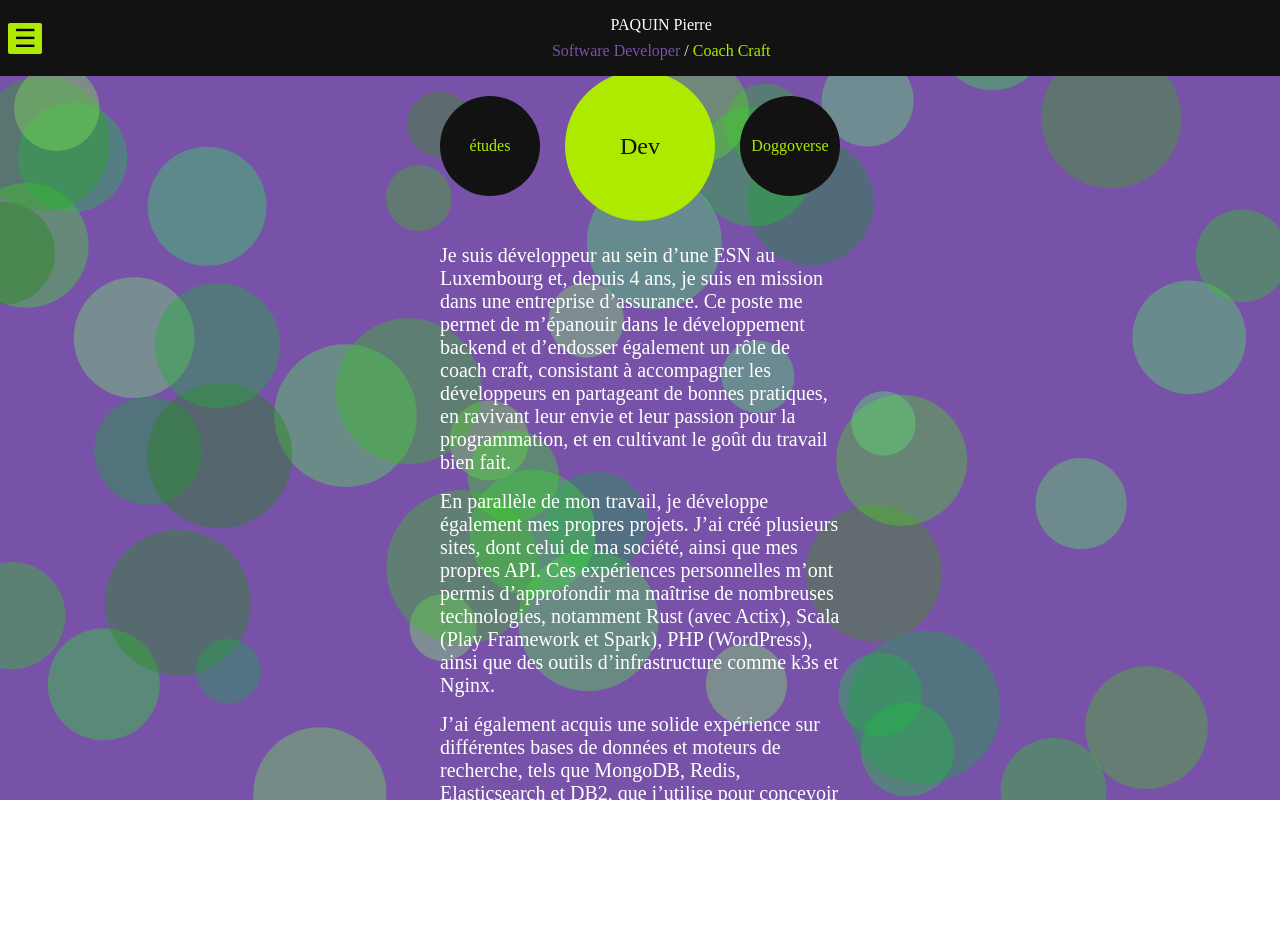
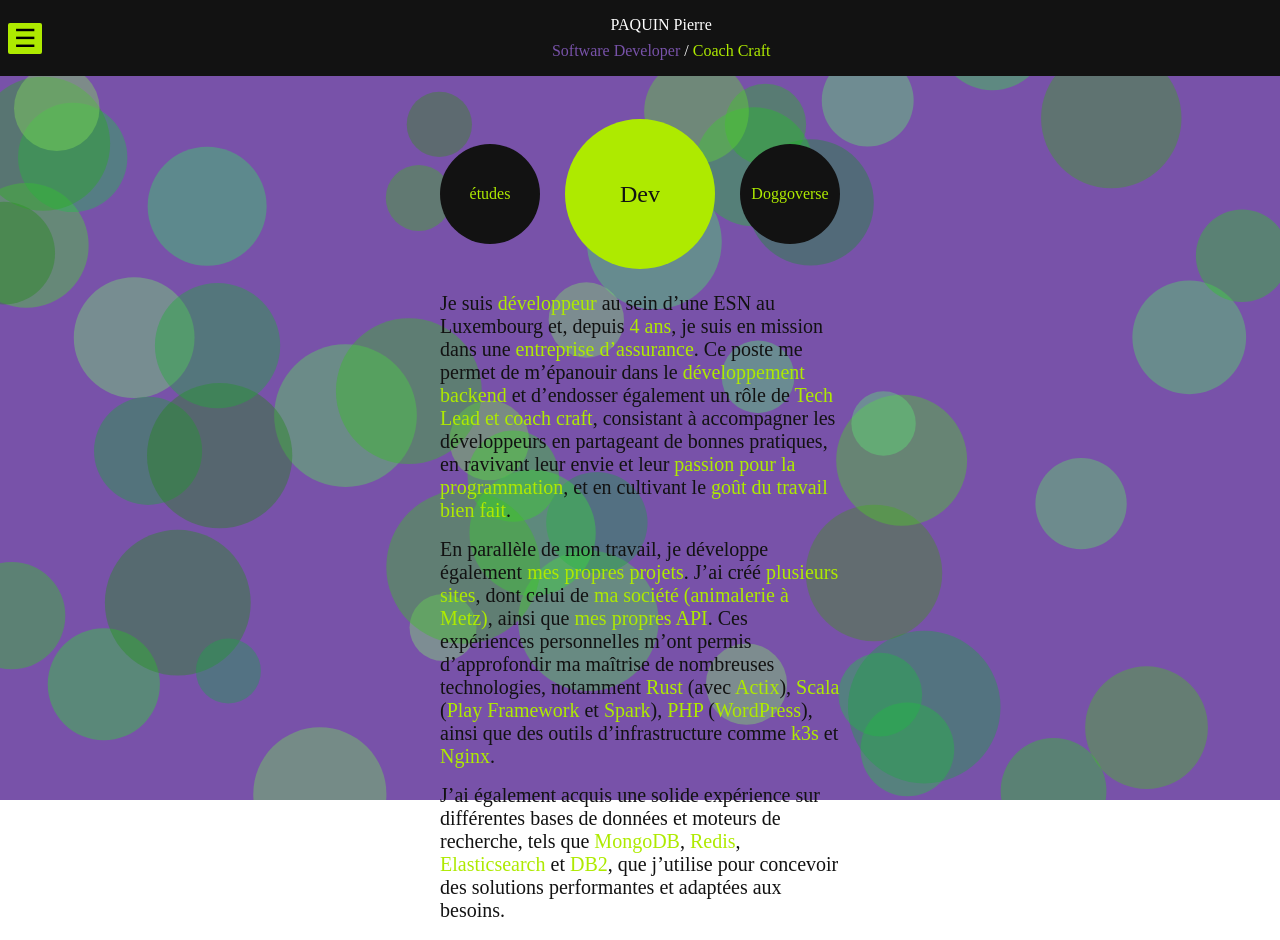
Before and after one commit to paq1/pierre-paquin-frontend, an Angular app: page /about in a window 1280 px wide. Shown: the top 940 px of the page. Built offline with nearby package versions, Linux system fonts and the light colour scheme.

Commit message:
feat(about): surligner les elements important

```diff
--- a/src/app/pages/about/about.component.html
+++ b/src/app/pages/about/about.component.html
@@ -1,5 +1,5 @@
 <div
-  class="u-is-flex u-flex-center u-has-padding-top-96">
+  class="u-is-flex u-flex-center u-has-padding-top-144">
 
   <div class="u-is-flex u-flex-center u-flex-column">
     <div class="u-is-flex u-flex-align-center-justify-space-between u-full-size u-has-margin-bottom-48">
@@ -22,17 +22,17 @@
 
       @if (isSelectedDev) {
 
-        <span class="u-is-txt-20 u-txt-white u-has-margin-bottom-16">Je suis développeur au sein d’une ESN au Luxembourg et, depuis 4 ans, je suis en mission dans une entreprise d’assurance. Ce poste me permet de m’épanouir dans le développement backend et d’endosser également un rôle de coach craft, consistant à accompagner les développeurs en partageant de bonnes pratiques, en ravivant leur envie et leur passion pour la programmation, et en cultivant le goût du travail bien fait.</span>
-        <span class="u-is-txt-20 u-txt-white u-has-margin-bottom-16">En parallèle de mon travail, je développe également mes propres projets. J’ai créé plusieurs sites, dont celui de ma société, ainsi que mes propres API. Ces expériences personnelles m’ont permis d’approfondir ma maîtrise de nombreuses technologies, notamment Rust (avec Actix), Scala (Play Framework et Spark), PHP (WordPress), ainsi que des outils d’infrastructure comme k3s et Nginx.</span>
-        <span class="u-is-txt-20 u-txt-white u-has-margin-bottom-16">J’ai également acquis une solide expérience sur différentes bases de données et moteurs de recherche, tels que MongoDB, Redis, Elasticsearch et DB2, que j’utilise pour concevoir des solutions performantes et adaptées aux besoins.</span>
-        <span class="u-is-txt-20 u-txt-white u-has-margin-bottom-16">Au-delà de mes compétences techniques, j’occupe un rôle de Tech Lead et de coach craft. J’accompagne les développeurs dans leur progression, en transmettant de bonnes pratiques de programmation et en encourageant l’excellence technique. J’interviens également dans le recrutement, où j’évalue les candidats aussi bien sur leurs compétences que sur leur potentiel d’évolution, avec pour objectif de constituer des équipes motivées, passionnées et performantes.</span>
+        <span class="u-is-txt-20 u-txt-dark u-has-margin-bottom-16">Je suis <span class="u-txt-green">développeur</span> au sein d’une ESN au Luxembourg et, depuis <span class="u-txt-green">4 ans</span>, je suis en mission dans une <span class="u-txt-green">entreprise d’assurance</span>. Ce poste me permet de m’épanouir dans le <span class="u-txt-green">développement backend</span> et d’endosser également un rôle de <span class="u-txt-green">Tech Lead et coach craft</span>, consistant à accompagner les développeurs en partageant de bonnes pratiques, en ravivant leur envie et leur <span class="u-txt-green">passion pour la programmation</span>, et en cultivant le <span class="u-txt-green">goût du travail bien fait</span>.</span>
+        <span class="u-is-txt-20 u-txt-dark u-has-margin-bottom-16">En parallèle de mon travail, je développe également <span class="u-txt-green">mes propres projets</span>. J’ai créé <span class="u-txt-green">plusieurs sites</span>, dont celui de <span class="u-txt-green">ma société (animalerie à Metz)</span>, ainsi que <span class="u-txt-green">mes propres API</span>. Ces expériences personnelles m’ont permis d’approfondir ma maîtrise de nombreuses technologies, notamment <span class = "u-txt-green">Rust</span> (avec <span class = "u-txt-green">Actix</span>), <span class = "u-txt-green">Scala</span> (<span class="u-txt-green">Play Framework</span> et <span class="u-txt-green">Spark</span>), <span class = "u-txt-green">PHP</span> (<span class = "u-txt-green">WordPress</span>), ainsi que des outils d’infrastructure comme <span class = "u-txt-green">k3s</span> et <span class = "u-txt-green">Nginx</span>.</span>
+        <span class="u-is-txt-20 u-txt-dark u-has-margin-bottom-16">J’ai également acquis une solide expérience sur différentes bases de données et moteurs de recherche, tels que <span class="u-txt-green">MongoDB</span>, <span class="u-txt-green">Redis</span>, <span class="u-txt-green">Elasticsearch</span> et <span class="u-txt-green">DB2</span>, que j’utilise pour concevoir des solutions performantes et adaptées aux besoins.</span>
+        <span class="u-is-txt-20 u-txt-dark u-has-margin-bottom-16">Au-delà de mes compétences techniques, j’occupe un rôle de <span class="u-txt-green">Tech Lead</span> et de <span class="u-txt-green">coach craft</span>. <span class="u-txt-green">J’accompagne</span> les développeurs dans leur progression, en <span class="u-txt-green">transmettant de bonnes pratiques</span> de programmation et en encourageant l’excellence technique. J’interviens également <span class="u-txt-green">dans le recrutement</span>, où j’évalue les candidats aussi bien sur leurs compétences que sur leur potentiel d’évolution, avec pour objectif de <span class="u-txt-green">constituer des équipes motivées, passionnées et performantes</span>.</span>
       } @else if (isSelectedEtude) {
-        <span class="u-is-txt-20 u-txt-white u-has-margin-bottom-16">J’ai commencé mes études d’informatique à la faculté de Metz (UFR MIM), où j’ai obtenu ma licence en 2019, puis mon master en Interactions Homme-Machine (IHM) en 2021 avec la mention « très bien ».</span>
-        <span class="u-is-txt-20 u-txt-white u-has-margin-bottom-16">J’ai choisi cette formation et cette spécialisation car la programmation est une passion qui m’anime depuis la fin du collège, où j’ai codé mes premiers sites web, puis au lycée, où j’ai développé mes premiers jeux vidéo.</span>
-        <span class="u-is-txt-20 u-txt-white u-has-margin-bottom-16">J’ai également suivi une formation en ligne dédiée au développement de jeux vidéo pendant un an. J’y ai appris à programmer des jeux entièrement en code (Lua, C, C++, C#) et participé à mes premières compétitions de création de jeux en ligne.</span>
+        <span class="u-is-txt-20 u-txt-dark u-has-margin-bottom-16">J’ai commencé mes <span class="u-txt-green">études d’informatique</span> à la faculté de <span class="u-txt-green">Metz (UFR MIM)</span>, où j’ai obtenu ma <span class="u-txt-green">licence en 2019</span>, puis mon <span class="u-txt-green">master</span> en <span class="u-txt-green">Interactions Homme-Machine (IHM) en 2021</span> avec la <span class="u-txt-green">mention « très bien ».</span></span>
+        <span class="u-is-txt-20 u-txt-dark u-has-margin-bottom-16">J’ai choisi cette formation et cette <span class="u-txt-green">spécialisation</span> car la <span class="u-txt-green">programmation</span> est une <span class="u-txt-green">passion</span> qui m’anime depuis la fin du collège, où j’ai codé mes premiers <span class="u-txt-green">sites web</span>, puis au lycée, où j’ai <span class="u-txt-green">développé</span> mes premiers <span class="u-txt-green">jeux vidéo</span>.</span>
+        <span class="u-is-txt-20 u-txt-dark u-has-margin-bottom-16">J’ai également <span class="u-txt-green">suivi une formation en ligne</span> dédiée au <span class="u-txt-green">développement de jeux vidéo</span> pendant <span class="u-txt-green">1 an</span>. J’y ai appris à programmer des jeux entièrement en code <span class="u-txt-green">(Lua, C, C++, C#)</span> et participé à mes premières <span class="u-txt-green">compétitions de création de jeux en ligne</span>.</span>
       } @else if (isSelectedDoggoverse) {
-        <span class="u-is-txt-20 u-txt-white u-has-margin-bottom-16">En parallèle de mon parcours dans le développement, j’ai cofondé avec ma compagne un concept store canin, une aventure entrepreneuriale qui me permet de concilier mes compétences techniques avec une autre de mes grandes passions : les animaux.</span>
-        <span class="u-is-txt-20 u-txt-white">Aujourd’hui, je mets mon énergie et ma créativité au service de deux univers qui me tiennent à cœur : le code et les chiens.</span>
+        <span class="u-is-txt-20 u-txt-dark u-has-margin-bottom-16">En parallèle de mon parcours dans le développement, j’ai <span class="u-txt-green">cofondé avec ma compagne</span> un <span class="u-txt-green">concept store canin</span>, une <span class="u-txt-green">aventure entrepreneuriale</span> qui me permet de concilier mes compétences techniques avec une <span class="u-txt-green">autre</span> de mes grandes <span class="u-txt-green">passions</span> : <span class="u-txt-green">les animaux</span>.</span>
+        <span class="u-is-txt-20 u-txt-dark">Aujourd’hui, je mets <span class="u-txt-green">mon énergie et ma créativité</span> au service de <span class="u-txt-green">deux univers</span> qui me tiennent à cœur : <span class="u-txt-green">le code et les chiens</span>.</span>
       }
 
     </div>
--- a/src/app/pages/shared/menu/menu.component.html
+++ b/src/app/pages/shared/menu/menu.component.html
@@ -2,7 +2,7 @@
   class="u-is-fixed u-has-full-width u-bg-dark"
   style="z-index: 1000">
   <div class="u-is-flex u-flex-center u-has-padding-top-16 u-has-padding-bottom-16">
-    <button class="btn" (click)="onClickMenuBurger()">☰</button>
+    <button class="ButtonBurger" (click)="onClickMenuBurger()">☰</button>
     <div class="u-has-full-width u-is-flex u-flex-column u-flex-center">
       <div (click)="onClickTitle()" class="TitleMenu u-is-flex u-flex-column u-flex-center">
         <span class="u-txt-white u-has-margin-bottom-8">PAQUIN Pierre</span>
@@ -20,10 +20,10 @@
       class="u-is-flex u-flex-center u-has-full-width">
       <ul
         class="u-is-flex u-flex-center u-flex-column u-txt-white u-has-full-width u-list-no-bullet">
-        <li><a class="paq-link-18" (click)="onClickHome()">Home</a></li>
-        <li><a class="paq-link-18" (click)="onClickAbout()">A propos</a></li>
-        <li><a class="paq-link-18" (click)="onClickPortfolio()">Mon Portfolio</a></li>
-        <li><a class="paq-link-18" href="https://www.doggoverse.fr">Mon entreprise (site Doggoverse)</a></li>
+        <li><a class="LienMenu" (click)="onClickHome()">Home</a></li>
+        <li><a class="LienMenu" (click)="onClickAbout()">A propos</a></li>
+        <li><a class="LienMenu" (click)="onClickPortfolio()">Mon Portfolio</a></li>
+        <li><a class="LienMenu" href="https://www.doggoverse.fr">Mon entreprise (site Doggoverse)</a></li>
       </ul>
     </div>
   }
--- a/src/app/pages/shared/menu/menu.component.scss
+++ b/src/app/pages/shared/menu/menu.component.scss
@@ -5,27 +5,29 @@
   }
 }
 
+
+.LienMenu {
+  display: inline-block;
+  font-size: 18px;
+  text-decoration: none;
+  color: white;
+
+  &:hover {
+    cursor: pointer;
+    color: #AEEA00;
+    animation: shake 0.4s ease;
+  }
+}
+
+
 @keyframes shake {
   0%, 100% { transform: translateX(0); }
   20%, 60% { transform: translateX(-10px); }
   40%, 80% { transform: translateX(10px); }
 }
 
-.paq-link-18 {
-  font-size: 18px;
-  text-decoration: none;
-  color: white;
-  transition-duration: 0.8s;
 
-  &:hover {
-    cursor: pointer;
-    color: #AEEA00;
-    font-size: 25px;
-    transition-duration: 0.4s;
-  }
-}
-
-.btn {
+.ButtonBurger {
   margin-left: 8px;
   background-color: #AEEA00;
   border: none;
--- a/src/styles/utilities.scss
+++ b/src/styles/utilities.scss
@@ -66,6 +66,9 @@
 .u-txt-white {
   color: var(--color-white);
 }
+.u-txt-dark {
+  color: var(--color-dark);
+}
 .u-txt-purple {
   color: var(--color-purple);
 }
@@ -104,6 +107,9 @@
 .u-has-padding-top-96 {
   padding-top: 96px;
 }
+.u-has-padding-top-144 {
+  padding-top: 144px;
+}
 
 
 .u-has-margin-top-8 {
```
